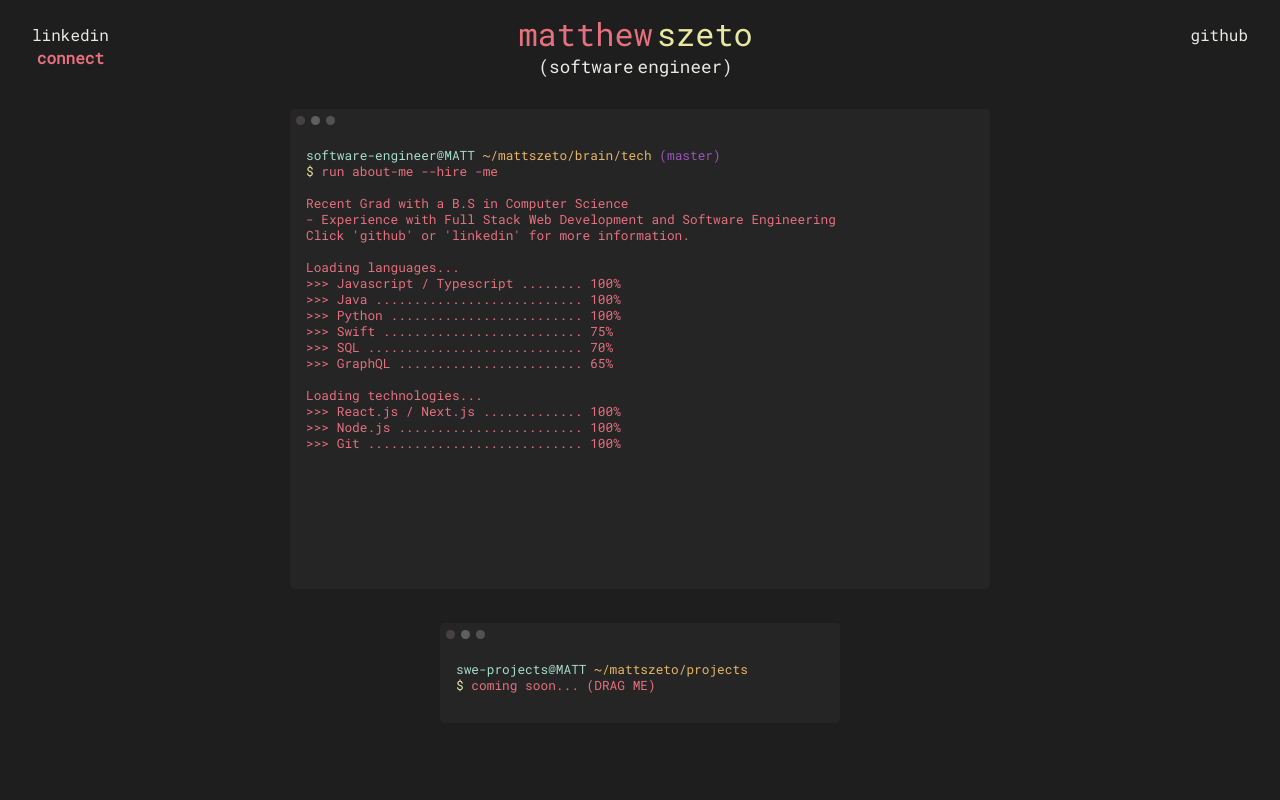
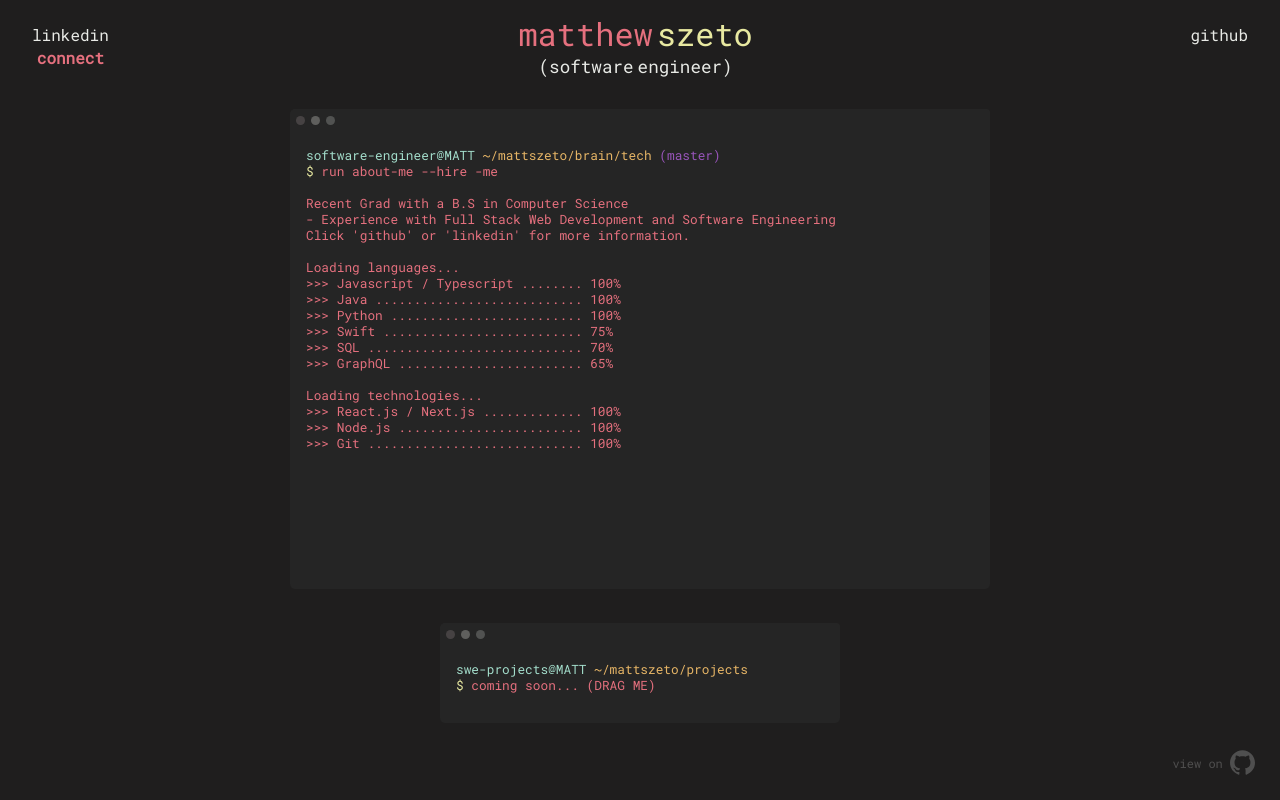
Before and after one commit to mattszeto/portfolio, a React (Create React App) app: page / in a window 1280 px wide. Built offline with nearby package versions, Linux system fonts and the light colour scheme.

Commit message:
added svg support, creating new svg for github link

```diff
--- a/package.json
+++ b/package.json
@@ -23,7 +23,8 @@
     "test": "react-scripts test",
     "eject": "react-scripts eject",
     "predeploy": "npm run build",
-    "deploy": "gh-pages -d build"
+    "deploy": "gh-pages -d build",
+    "svgr": "svgr -d src/icons/ assets/"
   },
   "eslintConfig": {
     "extends": "react-app"
@@ -41,6 +42,8 @@
     ]
   },
   "devDependencies": {
+    "@svgr/cli": "^5.5.0",
+    "@svgr/webpack": "^5.5.0",
     "gh-pages": "^2.2.0"
   }
 }
--- a/src/App.js
+++ b/src/App.js
@@ -12,6 +12,7 @@
   WindowBar,
 } from "./components/Window";
 import Draggable from "react-draggable";
+import ViewOnGithub from "./components/ViewOnGithub";
 
 const App = () => {
   // const [x, setX] = useState(0);
@@ -115,6 +116,7 @@
           </MiniContainer>
         </div>
       )}
+      <ViewOnGithub />
     </div>
   );
 };
--- /dev/null
+++ b/src/components/ViewOnGithub.js
@@ -0,0 +1,13 @@
+import React from "react";
+import GithubIcon from "../icons/Github";
+
+const ViewOnGithub = (props) => {
+  return (
+    <a className="button-svg" href="https://github.com/mattszeto/portfolio">
+      <span className="text-icon">view on</span>{" "}
+      <GithubIcon className="svg-icon" width="25px" height="25px" />
+    </a>
+  );
+};
+
+export default ViewOnGithub;
--- /dev/null
+++ b/src/icons/Github.js
@@ -0,0 +1,11 @@
+import * as React from "react";
+
+function SvgGithub(props) {
+  return (
+    <svg viewBox="0 0 24 24" xmlns="http://www.w3.org/2000/svg" {...props}>
+      <path d="M12 .297c-6.63 0-12 5.373-12 12 0 5.303 3.438 9.8 8.205 11.385.6.113.82-.258.82-.577 0-.285-.01-1.04-.015-2.04-3.338.724-4.042-1.61-4.042-1.61C4.422 18.07 3.633 17.7 3.633 17.7c-1.087-.744.084-.729.084-.729 1.205.084 1.838 1.236 1.838 1.236 1.07 1.835 2.809 1.305 3.495.998.108-.776.417-1.305.76-1.605-2.665-.3-5.466-1.332-5.466-5.93 0-1.31.465-2.38 1.235-3.22-.135-.303-.54-1.523.105-3.176 0 0 1.005-.322 3.3 1.23.96-.267 1.98-.399 3-.405 1.02.006 2.04.138 3 .405 2.28-1.552 3.285-1.23 3.285-1.23.645 1.653.24 2.873.12 3.176.765.84 1.23 1.91 1.23 3.22 0 4.61-2.805 5.625-5.475 5.92.42.36.81 1.096.81 2.22 0 1.606-.015 2.896-.015 3.286 0 .315.21.69.825.57C20.565 22.092 24 17.592 24 12.297c0-6.627-5.373-12-12-12" />
+    </svg>
+  );
+}
+
+export default SvgGithub;
--- /dev/null
+++ b/src/icons/index.js
@@ -0,0 +1 @@
+export { default as Github } from './Github'
--- a/src/style.css
+++ b/src/style.css
@@ -58,6 +58,38 @@
   display: flex;
   flex-direction: row;
   justify-content: space-evenly;
+}
+
+/* ============== ICONS ============= */
+
+.button-svg {
+  background-color: transparent;
+  border: none;
+  position: fixed;
+  bottom: 25px;
+  right: 25px;
+  color: grey;
+  opacity: 0.5;
+  font-size: 12px;
+  text-decoration: none;
+}
+.button-svg:focus {
+  outline: none;
+}
+.button-svg:hover {
+  color: white;
+}
+.text-icon {
+  vertical-align: middle;
+  display: inline-block;
+}
+.svg-icon {
+  vertical-align: middle;
+  fill: gray;
+  display: inline-block;
+}
+.svg-icon:hover {
+  fill: white;
 }
 
 /* =========== NAV BAR ============ */
--- a/src/utils/useDelay.js
+++ b/src/utils/useDelay.js
@@ -4,7 +4,6 @@
   const [hidden, setHidden] = useState(true);
 
   useEffect(() => {
-    console.log("component mounted!");
     setTimeout(() => {
       setHidden(false);
     }, props.waitBeforeShow);
--- /dev/null
+++ b/webpack.config.js
@@ -0,0 +1,19 @@
+const path = require("path");
+const webpack = require("webpack");
+
+module.exports = {
+  entry: path.resolve(__dirname, "./src/index.js"),
+  module: {
+    rules: [
+      {
+        test: /\.(js|jsx)$/,
+        exclude: /node_modules/,
+        use: ["babel-loader"],
+      },
+      {
+        test: /\.svg$/,
+        use: ["@svgr/webpack"],
+      },
+    ],
+  },
+};
```
Also changed, not shown: assets/github.svg (added), 1 other file (tests, documents, lock files or other folders).
